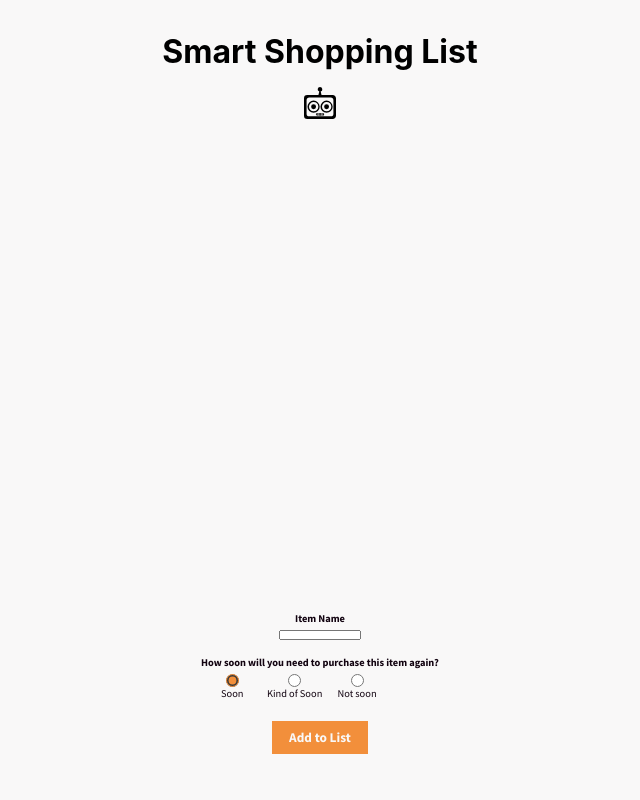
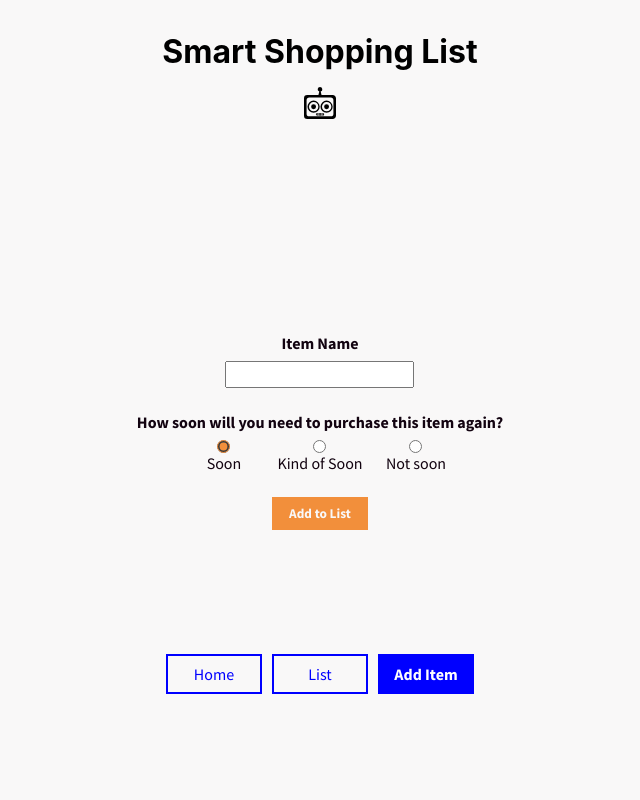
Before and after one commit to the-collab-lab/tcl-40-smart-shopping-list, a React (Create React App) app: page /additem in a window 1280 px wide. Shown: the top 800 px of the page, without its empty margins (320-960 px from the left). Built offline with nearby package versions, Linux system fonts and the light colour scheme; no server answers; the database is empty.

Commit message:
resized fonts and input

```diff
--- a/src/views/AddItem/AddItem.css
+++ b/src/views/AddItem/AddItem.css
@@ -1,30 +1,33 @@
 .addItemContainer {
   display: flex;
   flex-direction: column;
-  height: 100vh;
+  height: 70vh;
   justify-content: flex-end;
   align-items: center;
   font-family: var(--fontBody);
   color: var(--darkpurple);
+  /* outline: 10px solid red; */
 }
 
 input {
-  font-size: 5%;
+  padding: 0.25rem;
 }
 
 .addItemForm {
   display: flex;
   flex-direction: column;
   align-items: center;
-  padding: 0.2em;
-  font-size: 0.65em;
-  margin-bottom: 10em;
-  width: 30vw;
+  padding: 10px;
+  font-size: 1rem;
+  margin-bottom: 5rem;
+  /* width: 30vw; */
 }
 
 .freqContainer {
   display: flex;
+  flex-wrap: wrap;
   flex-direction: row;
+  justify-content: center;
   border: 0;
   margin-top: 1.5em;
 }
```
